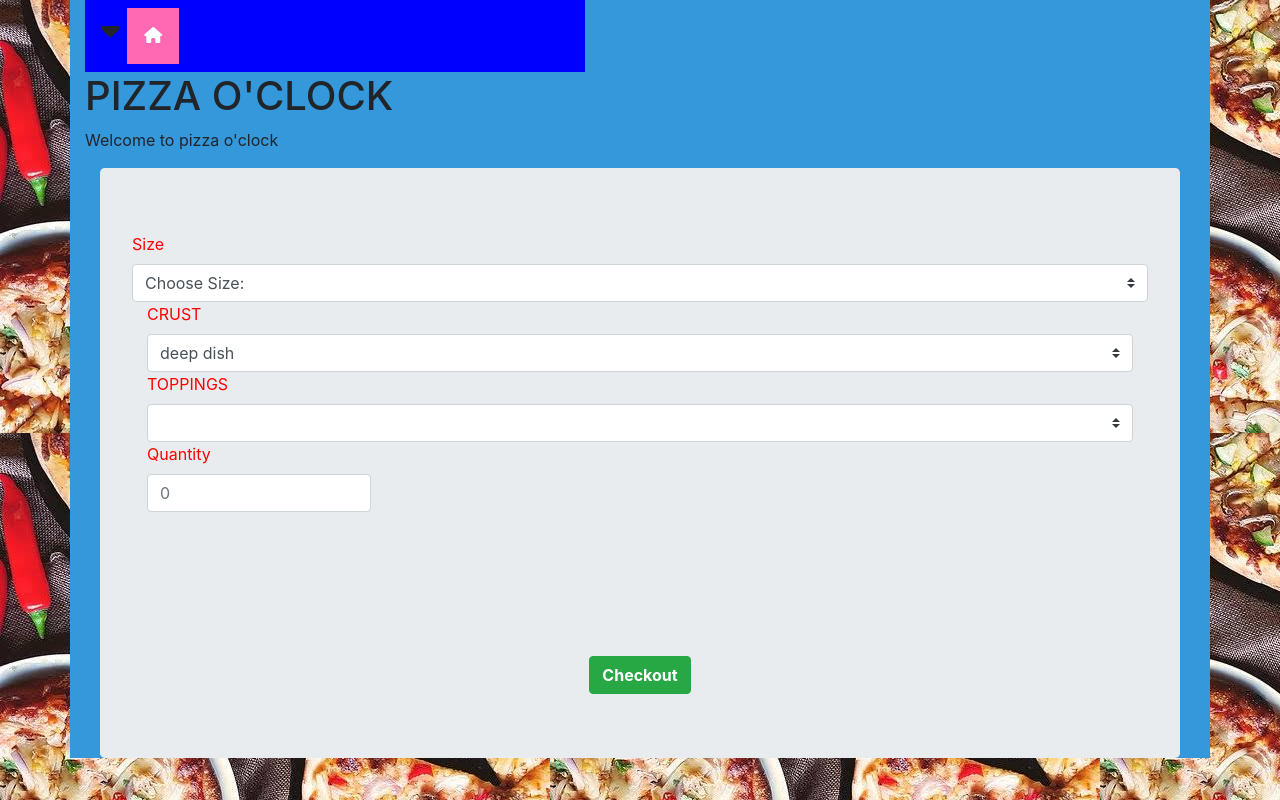
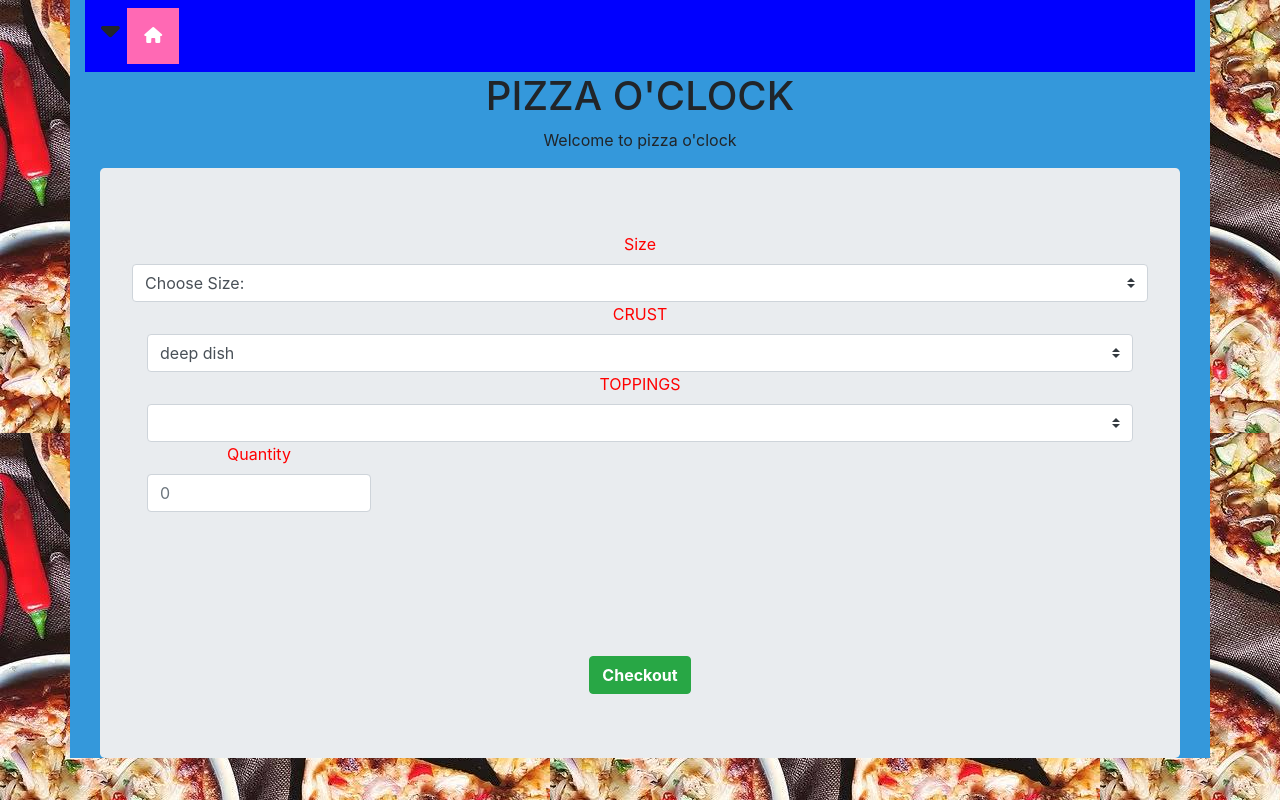
Before and after one commit to Trinityrace/wk4pizza, a plain HTML site: page index.html in a window 1280 px wide. Drawn offline with Linux system fonts and the light colour scheme.

Commit message:
text align center in container div through css.. navbar width to 100%

```diff
--- a/css/sty.css
+++ b/css/sty.css
@@ -1,11 +1,12 @@
 /* navbar class */
 #navbar{
-  width: 500px;
+  width: 100%;
   content: 400px;
   overflow: hidden;
   background-color: blue;
   font-family: 'Times New Roman', Times, serif;
   font-size:30px ;
+
 }
   /*
 body{
@@ -16,6 +17,7 @@ body{
   position: cover;
 } */
 .container{
+  text-align: center;
   background-color: #3498DB;
 }
 
```
